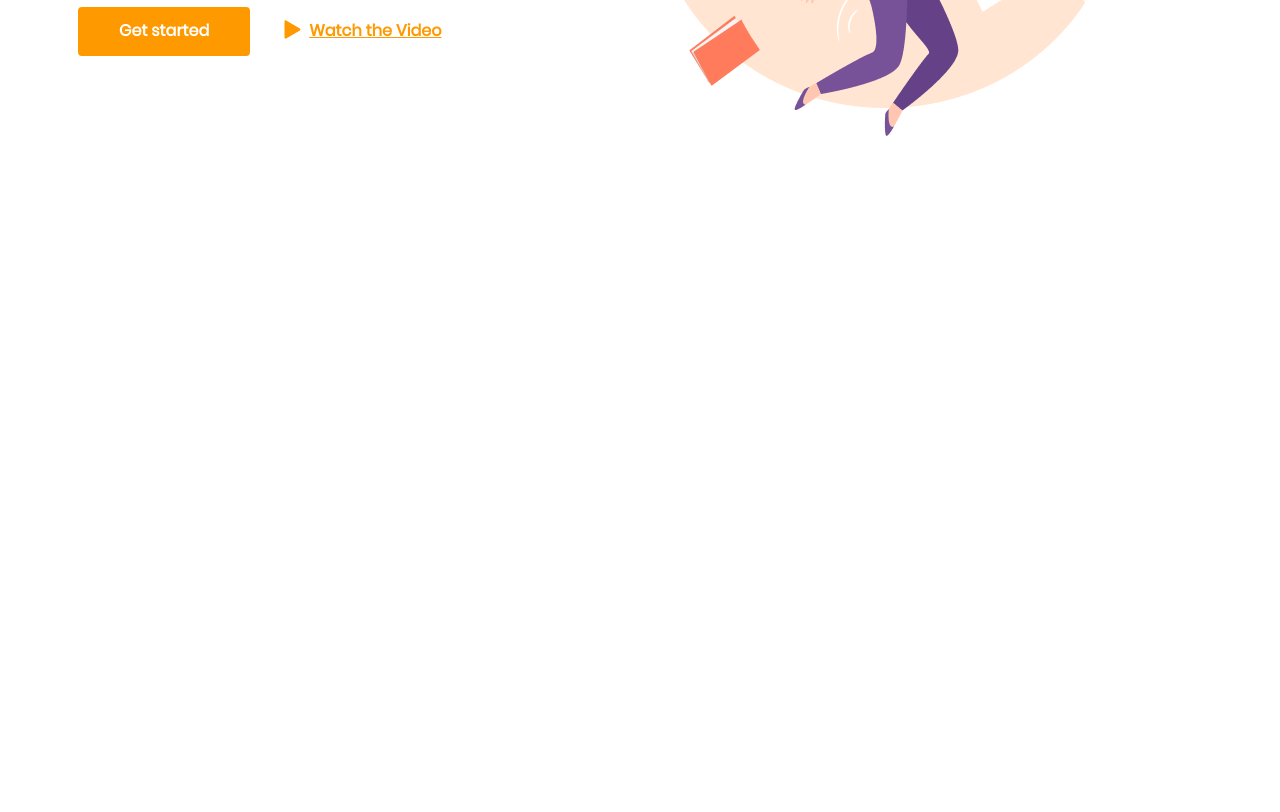
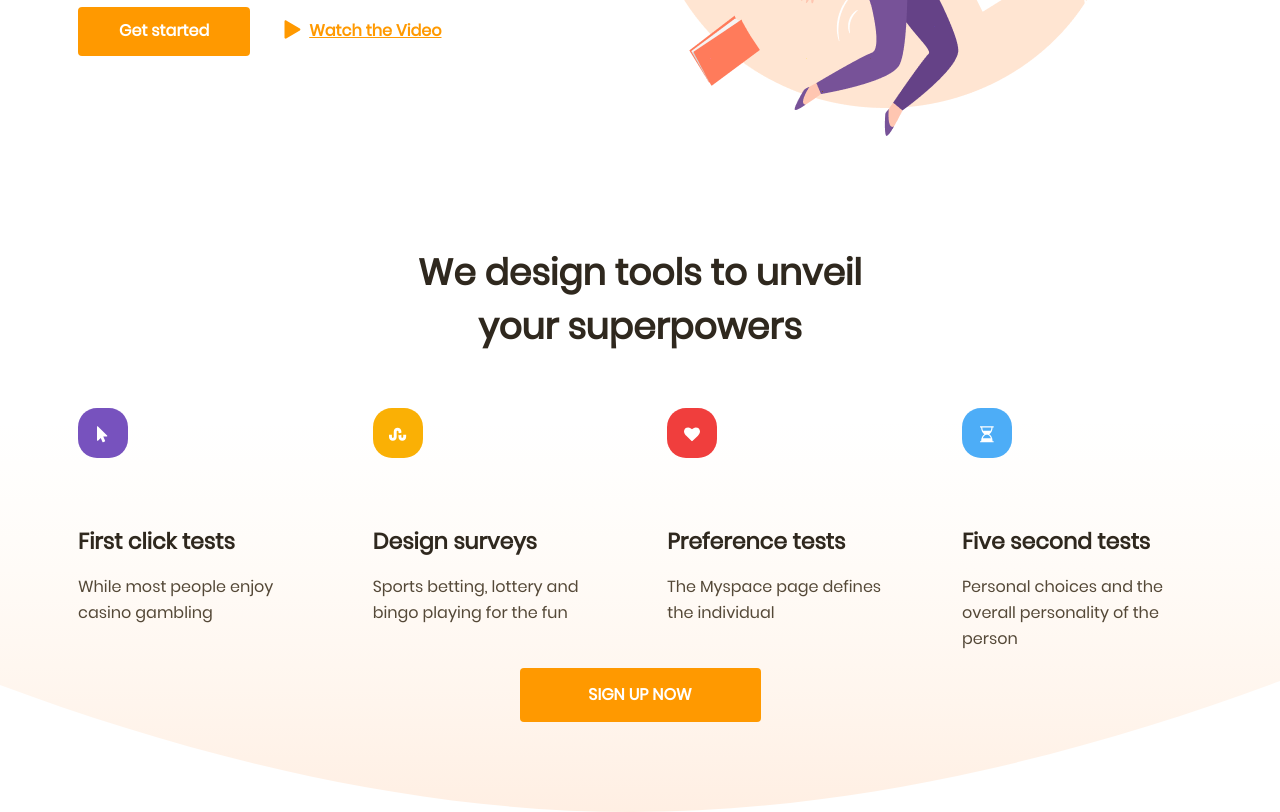
Before and after one commit to Sergey-Filippov/Productly, a plain HTML site: page index.html in a window 1280 px wide. Shown: the part 500-1312 px from the top of the page. Before the commit the page ends 800 px from the top, so only its background shows below. Drawn offline with Linux system fonts and the light colour scheme; files whose address does not match are found by name.

Commit message:
second section prepared

```diff
--- a/index.html
+++ b/index.html
@@ -44,6 +44,41 @@
 
 
     </section>
+    <section class="tools">
+        <h3 class="tools__title title">We design tools to unveil your superpowers</h3>
+        <div class="tools__wrapper container">
+
+            <div class="tools__item">
+                <img src="imgages/icon1.svg" alt="tools img" class="tools__items-img">
+                <h4 class="tools__item-title title">First click tests</h4>
+                <p class="tools__item-text">
+                    While most people enjoy casino gambling
+                </p>
+            </div>
+            <div class="tools__item">
+                <img src="imgages/icon2.svg" alt="tools img" class="tools__items-img">
+                <h4 class="tools__item-title title">Design surveys</h4>
+                <p class="tools__item-text">
+                    Sports betting, lottery and bingo playing for the fun
+                </p>
+            </div>
+            <div class="tools__item">
+                <img src="imgages/icon3.svg" alt="tools img" class="tools__items-img">
+                <h4 class="tools__item-title title">Preference tests</h4>
+                <p class="tools__item-text">
+                    The Myspace page defines the individual
+                </p>
+            </div>
+            <div class="tools__item">
+                <img src="imgages/icon4.svg" alt="tools img" class="tools__items-img">
+                <h4 class="tools__item-title title">Five second tests</h4>
+                <p class="tools__item-text">
+                    Personal choices and the overall personality of the person
+                </p>
+            </div>
+        </div>
+        <a href="#" class="tools__link">SIGN UP NOW</a>
+    </section>
 
 </body>
 
--- a/styles__css/style.css
+++ b/styles__css/style.css
@@ -149,3 +149,56 @@ body {
     background-image: url(../imgages/Triangle\ .svg);
 
 }
+
+.tools {
+    padding: 110px 0 90px;
+    background-image: url(../imgages/Bg-tools.svg);
+    background-repeat: no-repeat;
+    background-position: bottom;
+}
+
+.tools__title {
+    margin: 0 auto 46px;
+    text-align: center;
+    max-width: 530px;
+    font-weight: 700;
+    font-size: 36px;
+    line-height: 54px;
+    padding: 0 10px;
+}
+
+.tools__wrapper {
+    display: flex;
+    justify-content: space-between;
+    padding: 8px 16px 0;
+}
+
+.tools__item {
+    width: 240px;
+}
+
+.tools__items-img {
+    margin-bottom: 30px;
+}
+
+.tools__item-title {
+    font-weight: 600;
+    font-size: 22px;
+    line-height: 33px;
+    margin-bottom: 13px;
+}
+
+.tools__link {
+    background-color: #FF9900;
+    border-radius: 4px;
+    text-decoration: none;
+    text-align: center;
+    color: #fff;
+    font-weight: 700;
+    font-size: 16px;
+    line-height: 24px;
+    padding: 15px 33px;
+    display: block;
+    width: 175px;
+    margin: 0 auto ;
+}
```
Also changed, not shown: imgages/Bg-tools.svg (added), imgages/icon1.svg (added), imgages/icon2.svg (added), imgages/icon3.svg (added), imgages/icon4.svg (added).
